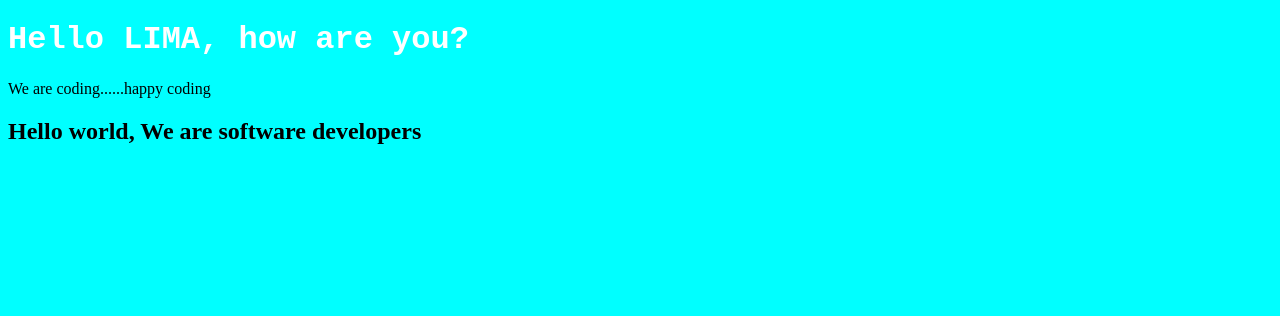
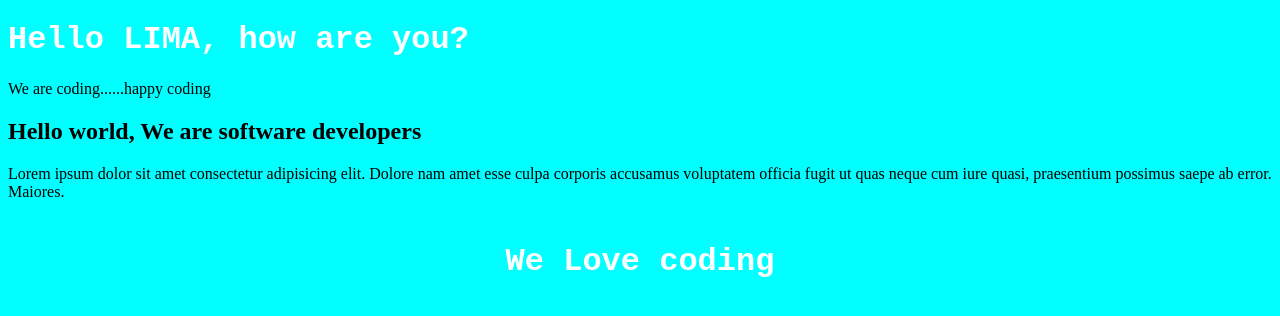
Before and after one commit to vanina123/Trial-1, a website: page index.html in a window 1280 px wide. Drawn offline with Linux system fonts and the light colour scheme.

Commit message:
Update HTML and CSS

```diff
--- a/index.html
+++ b/index.html
@@ -11,6 +11,9 @@
     <h1>Hello LIMA, how are you?</h1>
     <p>We are coding......happy coding</p>
     <h2>Hello world, We are software developers</h2>
-
+    <p>Lorem ipsum dolor sit amet consectetur adipisicing elit. Dolore nam amet esse culpa corporis accusamus voluptatem officia fugit ut quas neque cum iure quasi, praesentium possimus saepe ab error. Maiores.</p>
+    <section>
+        <h1>We Love coding</h1>
+    </section>
 </body>
 </html>
--- a/styles.css
+++ b/styles.css
@@ -7,3 +7,9 @@ h1{
     font-size: xx-large;
     color: white;
 }
+section{
+    display: flex;
+    flex-direction: row;
+    justify-content: center;
+    color: lightgreen;
+}
```
Also changed, not shown: package.json (added, +9 -0 lines), .github/workflows/linter.yml (added), .stylelintrc.json (added), RAEDME.md (deleted), README.md (added), murple_logo.png (added), 3 other files.
